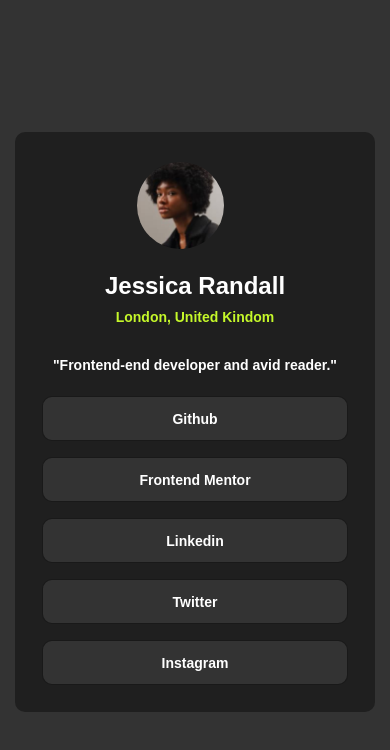
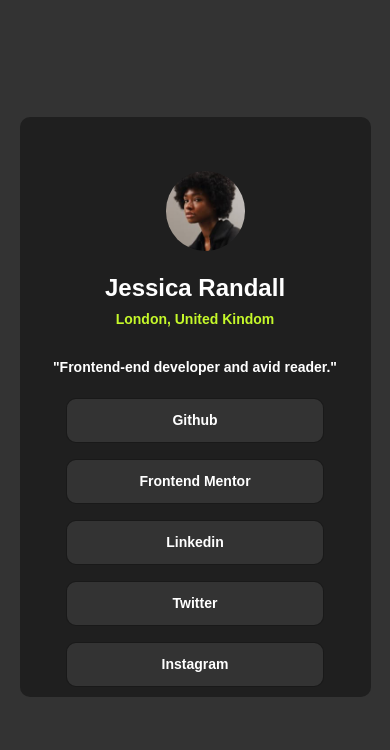
Before and after one commit to samiiirkarki-dv/Social-links-profile, a plain HTML site: page index.html in a window 390 px wide. Drawn offline with Linux system fonts and the light colour scheme.

Commit message:
updated css

```diff
--- a/style.css
+++ b/style.css
@@ -79,3 +79,12 @@
   background-color: #c5f82a;
   color: #1f1f1f;
 }
+
+@media (max-width: 480px) {
+
+.container {
+    width: 90%;
+    padding: 24px;
+    margin-bottom: 30px;
+}
+}
```
